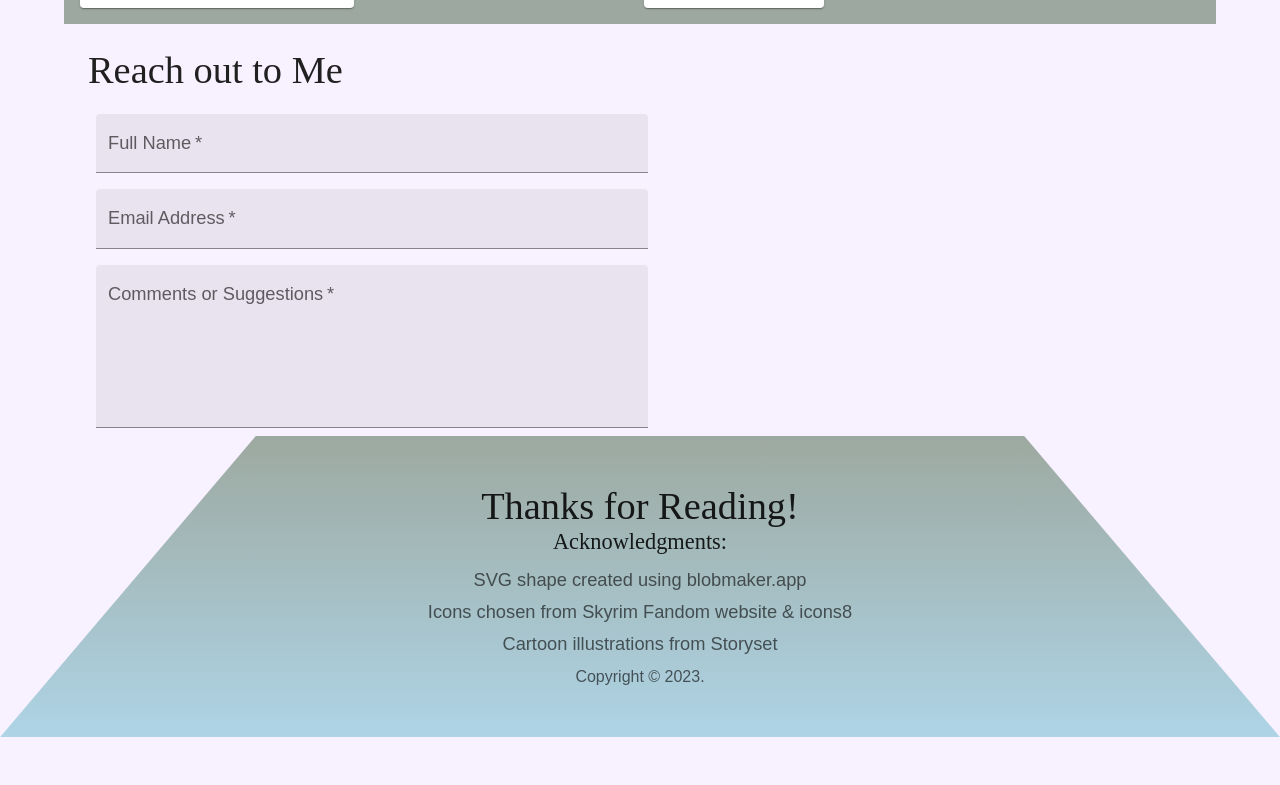
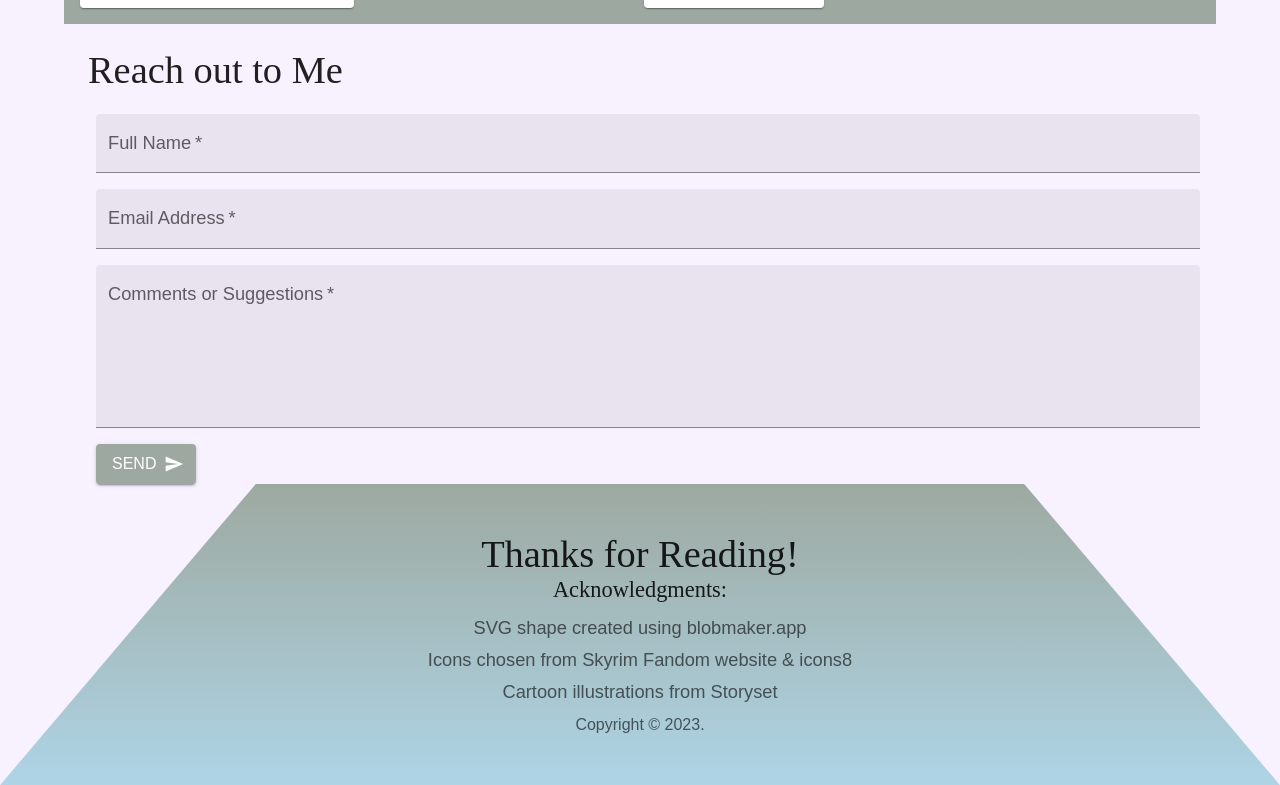
Before and after one commit to wkan17012021/Portfolio, a React (Vite) app in the folder portfolio_react_spa/: page / in a window 1280 px wide. Shown: the part 4181-4966 px from the top of the page. Before the commit the page ends 4918 px from the top, so only its background shows below. Built offline with nearby package versions, Linux system fonts and the light colour scheme; no server answers.

Commit message:
draft form integration w netlify form plugin

```diff
--- a/portfolio_react_spa/index.html
+++ b/portfolio_react_spa/index.html
@@ -15,6 +15,12 @@
     <title>William Kan | Web Developer Portfolio</title>
   </head>
   <body>
+    <!-- A little help for the Netlify post-processing bots -->
+    <form name="contact" netlify netlify-honeypot="bot-field" action="/" hidden>
+      <input type="text" name="name" />
+      <input type="email" name="email" />
+      <textarea name="message"></textarea>
+    </form>
     <div id="root"></div>
     <script type="module" src="/src/main.jsx"></script>
   </body>
--- a/portfolio_react_spa/src/sections/contact/BasicForm.jsx
+++ b/portfolio_react_spa/src/sections/contact/BasicForm.jsx
@@ -1,39 +1,57 @@
 import * as React from "react";
+import {useState, useEffect} from "react";
 import Box from "@mui/material/Box";
 import Container from "@mui/material/Container";
 import TextField from "@mui/material/TextField";
 import Typography from "@mui/material/Typography";
-import { Label } from "@mui/icons-material";
+import SendBtn from "../../utils/SendBtn";
+
 
 export default function FormPropsTextFields() {
+const [success, setSuccess] = useState(false);
+
+useEffect(() => {
+  if(window.location.search.includes('success=true')) {
+    setSuccess(true);
+  }
+}, []);
+
+
   return (
     <Container>
       <Box>
         <Typography id="contact-section" variant="h3" mt={3} gutterBottom>
         Reach out to Me
       </Typography>
-      <Typography sx={{ display: "none" }}>
-        <Label>Do not fill this out if you are human: </Label>
-        <TextField
-          aria-label="Do not fill this out if you are human"
-          name="bot-field"
-        ></TextField>
-      </Typography>
-
+      <Box>
+      {
+        success && (
+          <Typography variant="body1" mt={3} gutterBottom>
+            Thanks for your message! I aim to respond with 48 hours. 🙏🏽
+          </Typography>
+        )
+      }
+      </Box>
       </Box>
       <Box
       component="form"
       sx={{
-        '& .MuiTextField-root': { m: 1, width: '50%' },
+        '& .MuiTextField-root': { m: 1, width: '100%' },
       }}
       noValidate
       autoComplete="off"
+      name="contact-form"
+      method="POST"
+      action="/success=true"
+      data-netlify="true"
     >
       <div>
+      <input type="hidden" name="form-name" value="contact-form" />
         <TextField
           required
           id="name-required"
           label="Full Name"
+          name="Full Name"
           placeholder="Please enter Full Name"
           variant="filled"
           color="primary"
@@ -42,6 +60,7 @@ export default function FormPropsTextFields() {
           required
           id="email-required"
           label="Email Address"
+          name="Email Address"
           placeholder="Please email address"
           variant="filled"
         />
@@ -49,11 +68,13 @@ export default function FormPropsTextFields() {
           required
           id="body-txt-required"
           label="Comments or Suggestions"
+          name="Comments or Suggestions"
           multiline
           rows={5}
           placeholder="Please provide your query or comments here"
           variant="filled"
         />
+        <SendBtn type="submit"/>
       </div>
     </Box>
     </Container>
--- /dev/null
+++ b/portfolio_react_spa/src/utils/SendBtn.jsx
@@ -0,0 +1,19 @@
+import * as React from 'react';
+import Button from '@mui/material/Button';
+import SendIcon from '@mui/icons-material/Send';
+import Stack from '@mui/material/Stack';
+
+export default function SendBtn() {
+  return (
+    <Stack direction="row" spacing={2} marginTop={1} marginLeft={1} >
+      <Button variant="contained" endIcon={<SendIcon />}
+      sx={{
+        backgroundColor: '#9da9a0',
+        ':hover': { bgcolor: '#aed4e6', color:'whitesmoke'}
+      }}
+      >
+        Send
+      </Button>
+    </Stack>
+  );
+}
```
